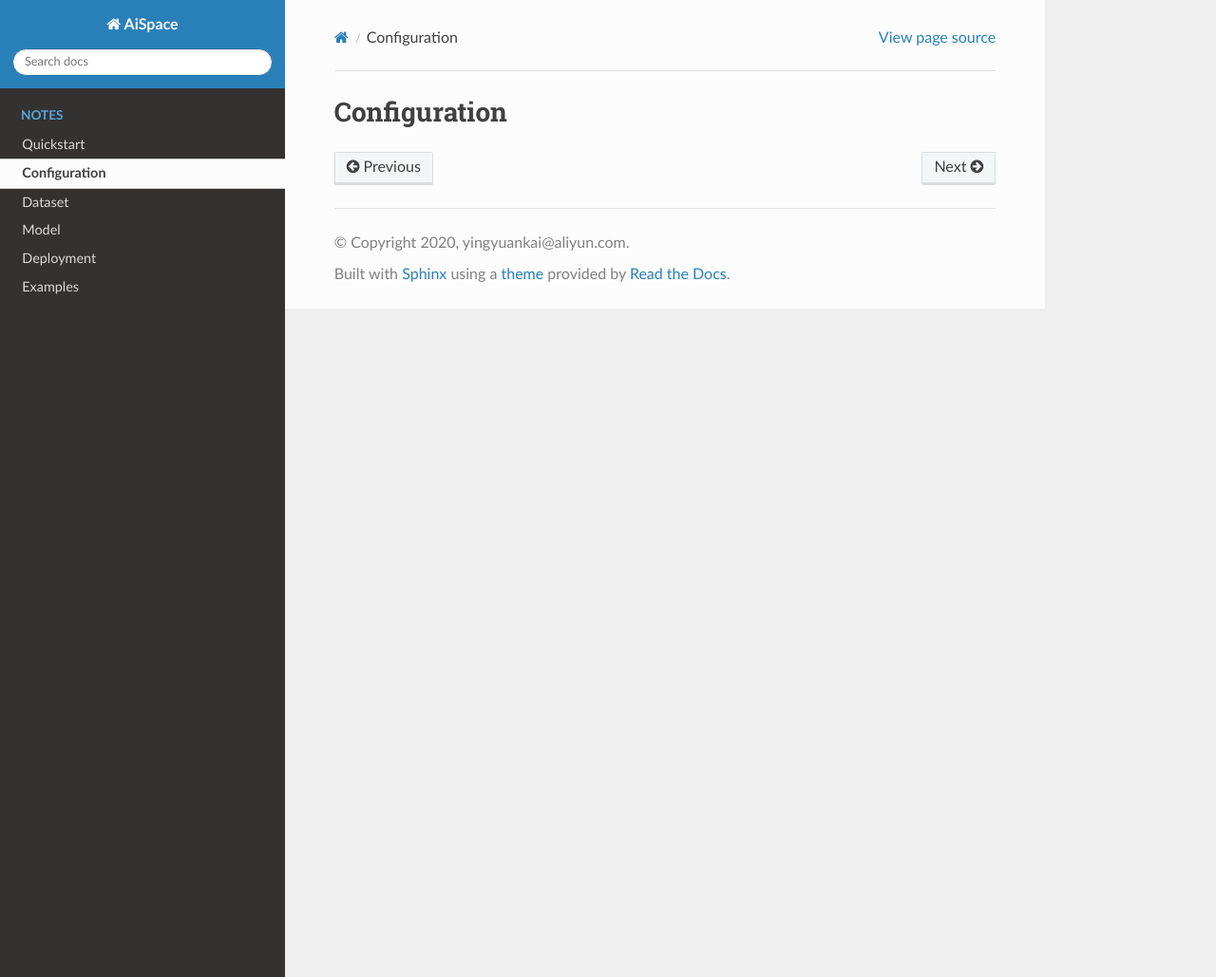
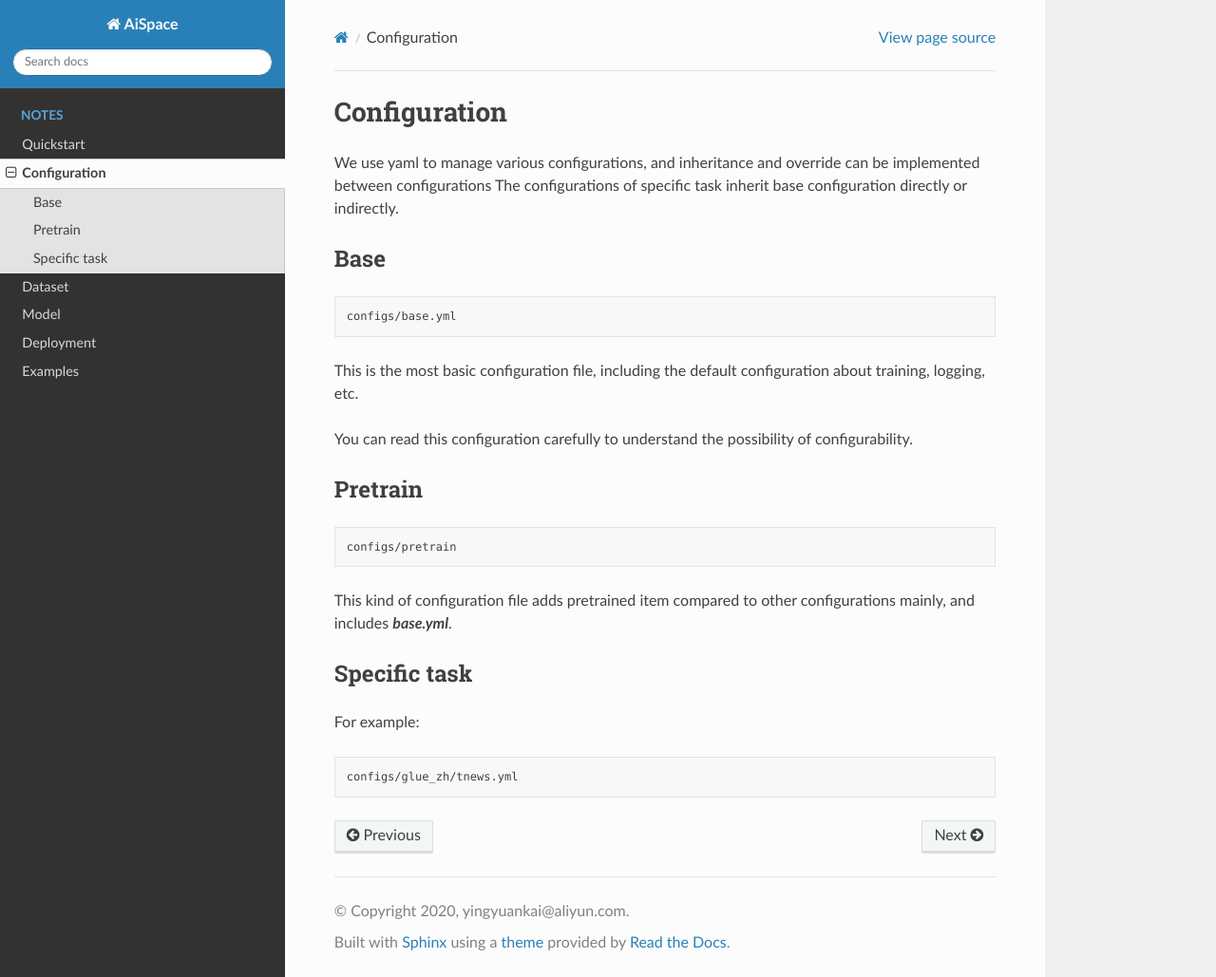
Before and after one commit to yingyuankai/AiSpace, a Sphinx documentation site: the page built from docs/source/configuration.md, in a window 1280 px wide and 1029 px high. Shown: the whole window at 95% size. Built offline with Sphinx 7.4.7 and the Read the Docs theme 2.0.0, drawn with Linux system fonts in a browser that asks for light colours.

Commit message:
modify docs

````diff
--- a/docs/source/configuration.md
+++ b/docs/source/configuration.md
@@ -1 +1,25 @@
 # Configuration
+
+We use yaml to manage various configurations, and inheritance and override can be implemented between configurations
+The configurations of specific task inherit base configuration directly or indirectly.
+## Base
+```text
+configs/base.yml
+```
+This is the most basic configuration file, including the default configuration about training, logging, etc.
+
+You can read this configuration carefully to understand the possibility of configurability.
+
+## Pretrain
+
+```text
+configs/pretrain
+```
+This kind of configuration file adds pretrained item compared to other configurations mainly, and includes ***base.yml***.
+
+## Specific task
+
+For example:
+```text
+configs/glue_zh/tnews.yml
+```
````
